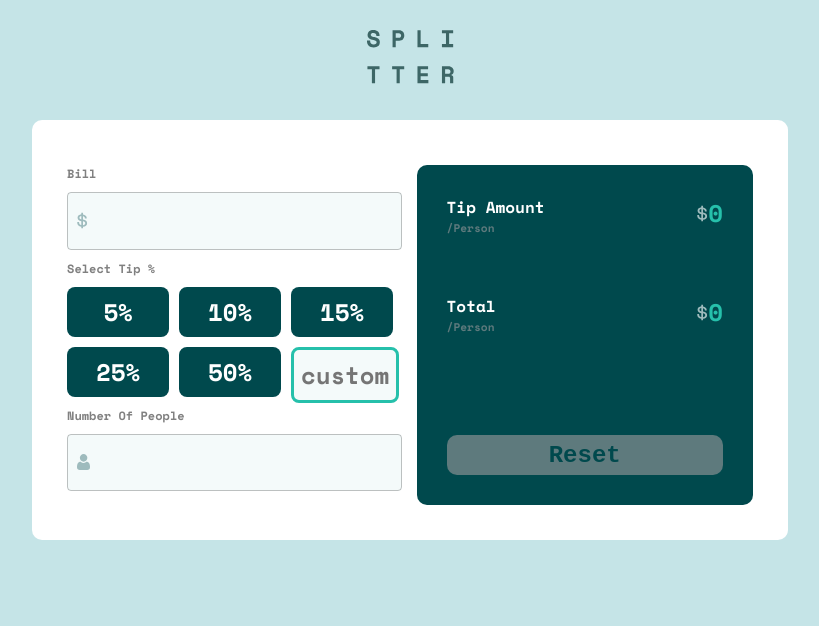
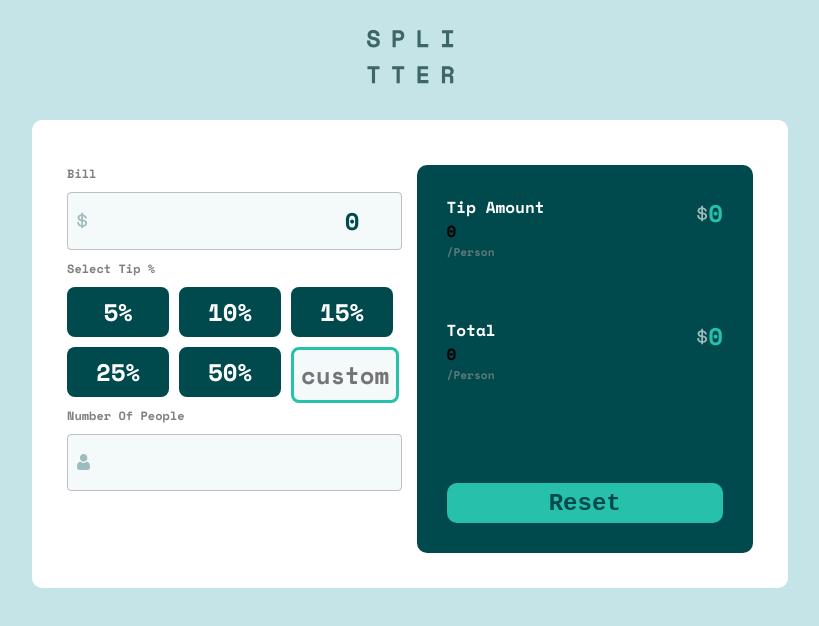
Before and after one commit to AiAweida/tipping, a React (Create React App) app: page / in a window 1280 px wide. Shown: the top 626 px of the page, without its empty margins (230-1049 px from the left). Built offline with nearby package versions, Linux system fonts and the light colour scheme.

Commit message:
billvalue globalized through context

```diff
--- a/src/App.tsx
+++ b/src/App.tsx
@@ -1,10 +1,9 @@
 import React, { createContext, useState } from "react";
+import { TextFeildContext } from "context";
 import { Header } from "Containers/Header";
 import { InputLayout } from "Containers/Layout";
 import { OutputLayout } from "Containers/output";
 import "App.css";
-
-export const TextFeildContext = createContext({});
 export default function App() {
   let [perPerson, setperPerson] = useState(0);
   let [total, setTotal] = useState(0);
@@ -31,14 +30,16 @@ export default function App() {
     setCustom("");
     setPoeplNum(1);
   };
+  const [billValue, setBillValue] = useState(0);
+
   return (
-    <TextFeildContext.Provider value={total}>
-      <div className="App">
-        <Header />
+    <div className="App">
+      <Header />
+      <TextFeildContext.Provider value={{ billValue, setBillValue }}>
         <main className="Container__in-out">
           <InputLayout
             setvalues={getvalues}
-            valueofbill={billed}
+            valueofbill={billValue}
             peopleNumber={poeplnum}
             customPercent={custom}
           />
@@ -47,11 +48,11 @@ export default function App() {
             reset={resetcallback}
             totalToPay={total}
             perPersonToPay={perPerson}
-            bill={billed}
+            bill={billValue}
             people={poeplnum}
           />
         </main>
-      </div>
-    </TextFeildContext.Provider>
+      </TextFeildContext.Provider>
+    </div>
   );
 }
--- a/src/components/Outputtext/outputtext.tsx
+++ b/src/components/Outputtext/outputtext.tsx
@@ -1,4 +1,5 @@
-import React from "react";
+import React, { useContext } from "react";
+import { TextFeildContext } from "context";
 import dollar from "images/dollar.svg";
 import "./index.css";
 
@@ -8,10 +9,13 @@ interface output {
 }
 
 export const OutPutText: React.FC<output> = ({ title, value }) => {
+  const { billValue }: any = useContext(TextFeildContext);
+  console.log(billValue);
   return (
     <div className="OutputText">
       <div className="Output-title">
         <h3>{title}</h3>
+        {billValue}
         <p>/Person</p>
       </div>
       <div className="Value">
--- a/src/components/PeopleNumber/PeopleNumber.tsx
+++ b/src/components/PeopleNumber/PeopleNumber.tsx
@@ -8,13 +8,11 @@ import "./index.css";
 
 const PeopleNumber = () => {
   const Context: any = useContext(TextFeildContext);
-  console.log(Context);
   return (
     <Box sx={{ "& > :not(style)": { m: 1 } }}>
       <TextField
         onChange={(e) => {
           Context.setPeopleNumber && Context.setPeopleNumber(e.target.value);
-          console.log();
         }}
         type="text"
         value={Context.peopleNumber}
--- a/src/components/billValue/billValue.tsx
+++ b/src/components/billValue/billValue.tsx
@@ -7,14 +7,14 @@ import dollar from "images/dollar.svg";
 import "./index.css";
 
 const BillValue = () => {
-  const billValue: any = useContext(TextFeildContext);
-
+  const { billValue, setBillValue }: any = useContext(TextFeildContext);
+  console.log(billValue);
   return (
     <Box sx={{ "& > :not(style)": { m: 1 } }}>
       <TextField
-        onChange={(e) => billValue.setInputValue(e.target.value)}
+        onChange={(e) => setBillValue(e.target.value)}
         type="text"
-        value={billValue.setInputValue}
+        value={billValue}
         dir="rtl"
         InputProps={{
           endAdornment: (
--- a/src/components/button/button.tsx
+++ b/src/components/button/button.tsx
@@ -1,4 +1,5 @@
-import React from "react";
+import React, { useContext } from "react";
+import { TextFeildContext } from "context";
 import "./index.css";
 interface functionProps {
   symbol: string;
@@ -13,6 +14,7 @@ const Button: React.FC<functionProps> = ({
   setTipPercentage,
   resetCustomValue,
 }) => {
+  const { billValue }: any = useContext(TextFeildContext);
   return (
     <button
       id={symbol}
--- a/src/components/reset/reset.tsx
+++ b/src/components/reset/reset.tsx
@@ -10,7 +10,7 @@ interface ResetProps {
 export const Reset: React.FC<ResetProps> = ({ reset, bill, people }) => {
   return (
     <button
-      disabled={bill > 0 || people > 1 ? false : true}
+      // disabled={bill > 0 || people > 1 ? false : true}
       type="submit"
       className="Reset"
       id="resetButton"
--- a/src/containers/Layout/inputLayout.tsx
+++ b/src/containers/Layout/inputLayout.tsx
@@ -1,10 +1,10 @@
-import React, { useState, useEffect } from "react";
+import React, { useState, useEffect, useContext } from "react";
 import Button from "Components/Button/button";
+import Custom from "Components/Custom/custom";
 import BillValue from "Components/billValue/billValue";
-import Custom from "Components/Custom/custom";
+import PeopleNumber from "Components/PeopleNumber/PeopleNumber";
 import "./inputlayout.css";
-import PeopleNumber from "Components/PeopleNumber/PeopleNumber";
-import { InputValues } from "context";
+import { TextFeildContext } from "context";
 
 interface InputLayoutProps {
   setvalues: (
@@ -30,6 +30,7 @@ export const InputLayout: React.FC<InputLayoutProps> = ({
   let [total, setTotal] = useState<number>(0);
   let [people, setPeoaple] = useState<number>(1);
   let [bill, setBill] = useState<number>(0);
+  const { billValue, setBillValue }: any = useContext(TextFeildContext);
 
   useEffect(() => {
     let percentValue: number = 0;
@@ -42,14 +43,14 @@ export const InputLayout: React.FC<InputLayoutProps> = ({
     if (customPercentage === "" && buttonValue === 0) {
       percentValue = 1;
     }
-    total = percentValue * bill;
+    total = billValue;
     peopleNumber = people;
     perPerson = total / people;
-    valueofbill = bill;
+    valueofbill = billValue;
     setTotal(total);
     setperPerson(perPerson);
-    setvalues(total, perPerson, bill, customPercentage, people);
-  }, [bill, people, customPercentage, buttonValue]);
+    setvalues(total, perPerson, billValue, customPercentage, people);
+  }, [billValue, people, customPercentage, buttonValue]);
 
   return (
     <div className="Container">
@@ -57,6 +58,7 @@ export const InputLayout: React.FC<InputLayoutProps> = ({
         <p>Bill</p>
         <BillValue />
         <p>Select Tip %</p>
+
         <div className="Button__container">
           <Button
             resetCustomValue={(value) => setCustomPercentage(value)}
--- a/src/containers/output/index.tsx
+++ b/src/containers/output/index.tsx
@@ -1,7 +1,8 @@
 import { OutPutText } from "Components/Outputtext";
 import { Reset } from "Components/reset/reset";
+import { TextFeildContext } from "context";
+import { useContext, useState } from "react";
 import "./output.css";
-
 interface props {
   bill: number;
   people: number;
@@ -17,12 +18,13 @@ export const OutputLayout: React.FC<props> = ({
   bill,
   people,
 }) => {
+  const { billValue }: any = useContext(TextFeildContext);
   return (
     <div className="Output__Container">
       <OutPutText title="Tip Amount" value={perPersonToPay} />
       <OutPutText title="Total" value={totalToPay} />
       <div className="Reset__Layout">
-        <Reset reset={reset} bill={bill} people={people} />
+        <Reset reset={reset} bill={billValue} people={people} />
       </div>
     </div>
   );
--- a/src/context.tsx
+++ b/src/context.tsx
@@ -1,19 +1,25 @@
 import React, { createContext, useState } from "react";
-export const TextFeildContext = createContext({});
-
-export const InputValues = (props: any) => {
-  let [billValue, setBillValue] = useState(0);
-  let [peopleNumber, setPeopleNumber] = useState(0);
-  return (
-    <TextFeildContext.Provider
-      value={{
-        billValue,
-        setBillValue,
-        peopleNumber,
-        setPeopleNumber,
-      }}
-    >
-      {/* {props} */}
-    </TextFeildContext.Provider>
-  );
+type UserContextType = {
+  billValue: number;
+  setBillValue: (bill: number) => void;
 };
+export const TextFeildContext = createContext<UserContextType>({
+  billValue: 0,
+  setBillValue: () => {},
+});
+// export const InputValues = (props: any) => {
+//   // let [billValue, setBillValue] = useState(0);
+//   // let [peopleNumber, setPeopleNumber] = useState(0);
+//   return (
+//     <TextFeildContext.Provider
+//       value={{
+//         billValue,
+//         setBillValue,
+//         peopleNumber,
+//         setPeopleNumber,
+//       }}
+//     >
+//       {props}
+//     </TextFeildContext.Provider>
+//   );
+// };
--- a/src/index.tsx
+++ b/src/index.tsx
@@ -1,12 +1,12 @@
 import React from "react";
 import ReactDOM from "react-dom";
 import "./index.css";
-import { InputValues } from "./context";
 import App from "./App";
-
 ReactDOM.render(
   <React.StrictMode>
+    {/* <TextFeildContext.Consumer> */}
     <App />
+    {/* </TextFeildContext.Consumer> */}
   </React.StrictMode>,
   document.getElementById("root")
 );
```
